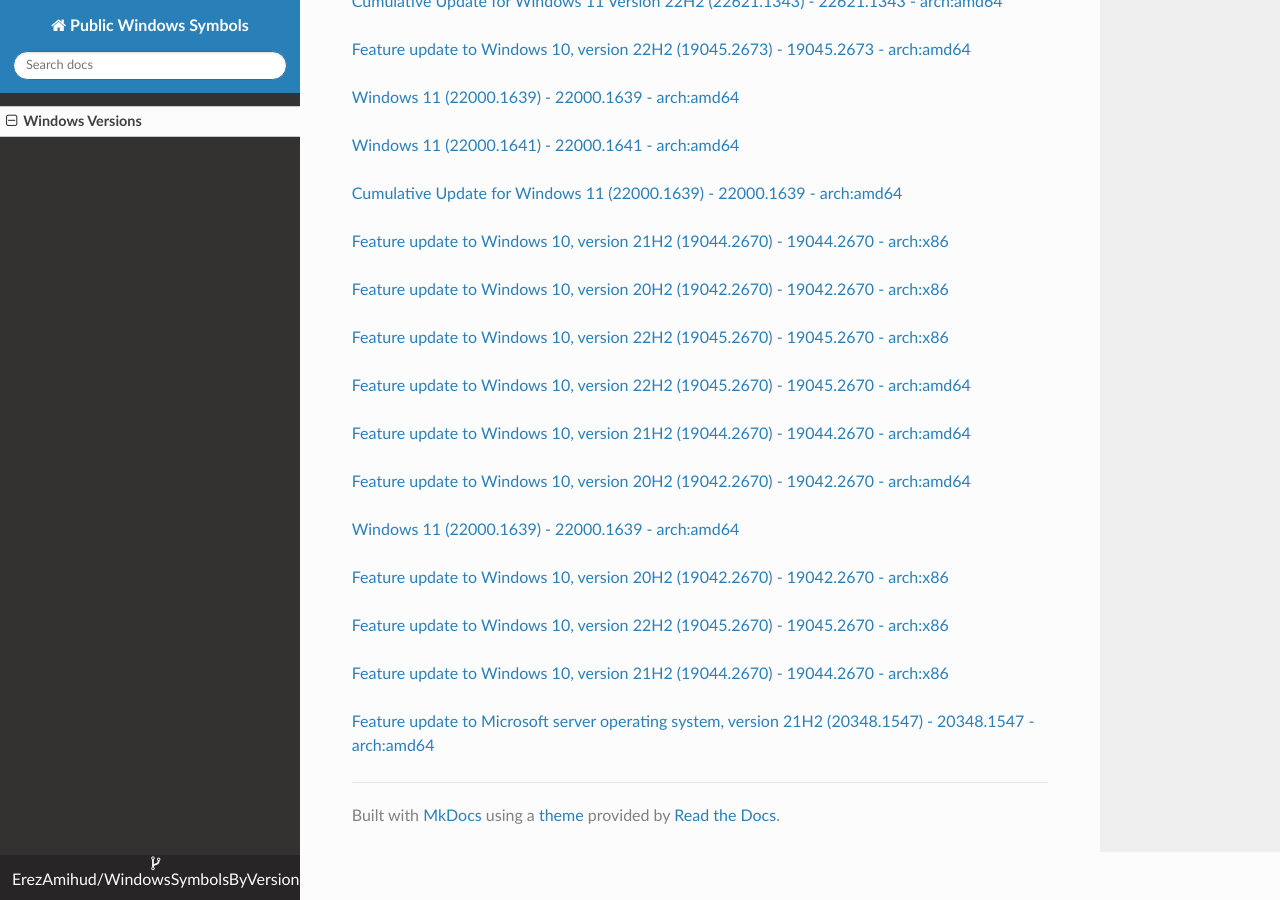
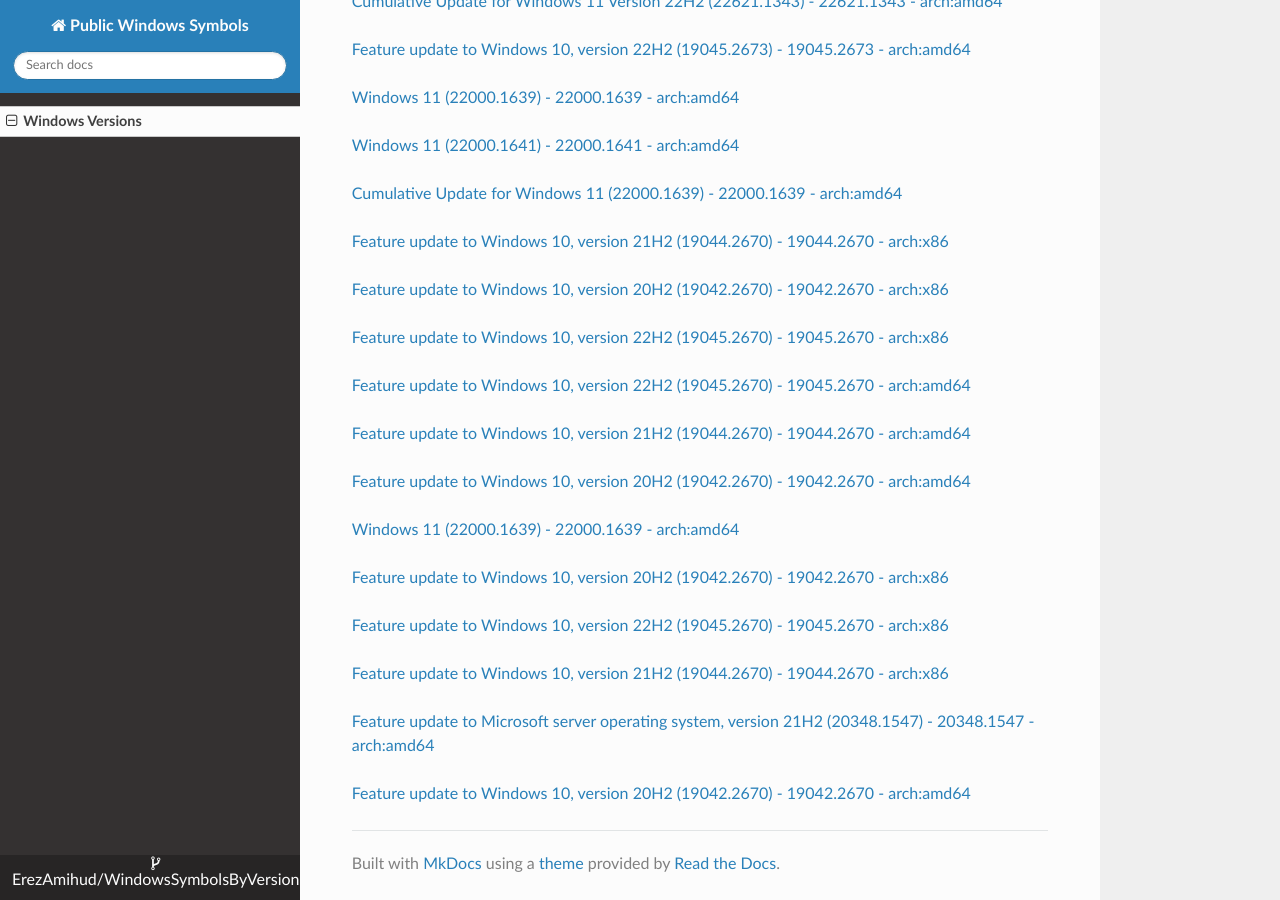
Before and after one commit to ErezAmihud/WindowsSymbolsByVersion, an MkDocs documentation site: the page built from docs/index.md, in a window 1280 px wide and 900 px high, scrolled down 38549 px. Built offline with MkDocs 1.6.1, drawn with Linux system fonts in a browser that asks for light colours; nearby versions of some CDN libraries.

Commit message:
Automated commit, add manifest for 2d1ecbd0-f7a5-4da1-8230-5a6283511d84

```diff
--- a/docs/index.md
+++ b/docs/index.md
@@ -2245,3 +2245,6 @@
 
 
 [Feature update to Microsoft server operating system, version 21H2 (20348.1547) - 20348.1547 - arch:amd64](https://github.com/ErezAmihud/WindowsSymbolsByVersion/blob/main/manifests/abc342d0-b774-49e8-84cf-ed3169834450.manifest)
+
+
+[Feature update to Windows 10, version 20H2 (19042.2670) - 19042.2670 - arch:amd64](https://github.com/ErezAmihud/WindowsSymbolsByVersion/blob/main/manifests/2d1ecbd0-f7a5-4da1-8230-5a6283511d84.manifest)
```
Also changed, not shown: process_builds.json (+1 -1 lines).
